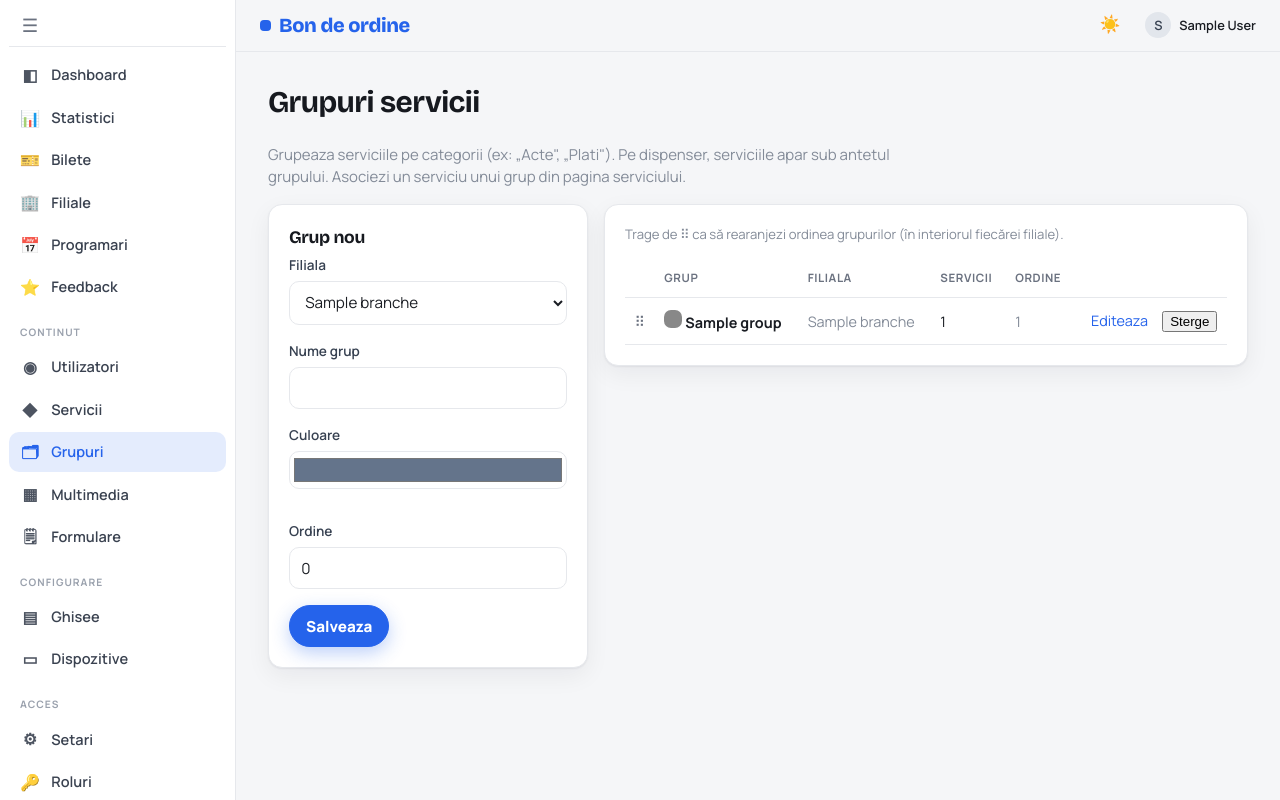
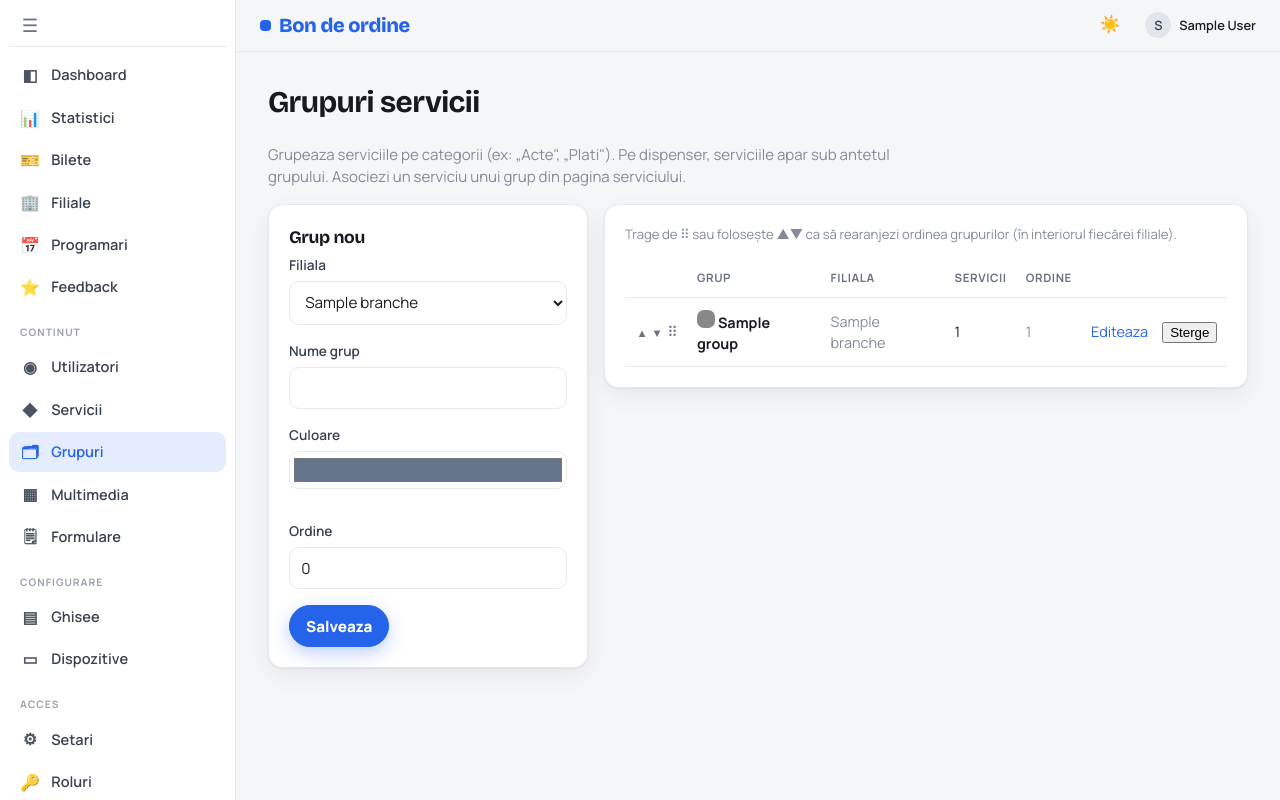
Before and after one commit to buzoianufamily/bon-de-ordine, a PHP site: page /hook/admin/groups in a window 1280 px wide. Run offline with PHP 8.4, Linux system fonts and the light colour scheme; the visitor is signed in with stand-in values (Sample User, id 1); tables that the repository leaves empty hold one stand-in row (values such as "Sample post"); some libraries are stand-ins or nearby versions.

Commit message:
Accesibilitate: reordonare grupuri cu butoane ▲▼ (fallback la drag)
Aplică același pattern ca la servicii: fiecare rând de grup are butoane ▲▼
focalizabile (cu aria-label) care mută rândul și salvează prin endpoint-ul de
reorder; salvarea a fost extrasă într-o funcție comună cu drag-ul.
- 1 verificare HTTP: creează un grup și confirmă prezența butoanelor

```diff
--- a/app/views/admin/groups.php
+++ b/app/views/admin/groups.php
@@ -19,11 +19,11 @@
   </form>
 
   <div class="card pad" style="flex:1">
-    <p class="muted" style="margin-top:0;font-size:.82rem">Trage de ⠿ ca să rearanjezi ordinea grupurilor (în interiorul fiecărei filiale).</p>
+    <p class="muted" style="margin-top:0;font-size:.82rem">Trage de ⠿ sau folosește ▲▼ ca să rearanjezi ordinea grupurilor (în interiorul fiecărei filiale).</p>
     <table><thead><tr><th></th><th>Grup</th><th>Filiala</th><th>Servicii</th><th>Ordine</th><th></th></tr></thead><tbody id="grpRows">
     <?php foreach($rows as $g): ?>
       <tr data-id="<?= (int)$g['id'] ?>">
-        <td style="width:1%;cursor:grab;color:var(--muted)" class="grip" title="Trage pentru a rearanja">⠿</td>
+        <td style="width:1%;white-space:nowrap;color:var(--muted)"><button type="button" class="mvbtn" data-mv="up" title="Mută mai sus" aria-label="Mută grupul mai sus" style="background:none;border:none;cursor:pointer;color:var(--muted);font-size:.7rem;padding:0 .12rem">▲</button><button type="button" class="mvbtn" data-mv="down" title="Mută mai jos" aria-label="Mută grupul mai jos" style="background:none;border:none;cursor:pointer;color:var(--muted);font-size:.7rem;padding:0 .12rem">▼</button> <span class="grip" title="Trage pentru a rearanja" style="cursor:grab">⠿</span></td>
         <td><span class="tag" style="background:<?= e($g['color']) ?>;width:18px;height:18px"></span> <strong><?= e($g['name']) ?></strong></td>
         <td class="muted"><?= e($g['branch_name']) ?></td>
         <td><?= (int)$g['svc'] ?></td>
@@ -49,6 +49,21 @@ function gEdit(g){
 window.addEventListener('load', function(){
   var tb = document.getElementById('grpRows'); if(!tb) return;
   var dragEl = null;
+  function saveOrder(){
+    var ids = Array.prototype.map.call(tb.querySelectorAll('tr[data-id]'), function(r){ return +r.dataset.id; });
+    QMS.api('admin/groups/reorder', {ids: ids}).then(function(r){
+      QMS.toast(r && r.ok ? 'Ordine salvata' : 'Eroare la salvare', r && r.ok ? 'ok' : 'error');
+    }).catch(function(){ QMS.toast('Eroare la salvare','error'); });
+  }
+  /* fallback la tastatura / atingere: butoanele ▲▼ */
+  tb.querySelectorAll('.mvbtn').forEach(function(b){
+    b.addEventListener('click', function(){
+      var row = b.closest('tr[data-id]'); if(!row) return;
+      if(b.dataset.mv === 'up'){ var p = row.previousElementSibling; if(!(p && p.hasAttribute('data-id'))) return; p.before(row); }
+      else { var n = row.nextElementSibling; if(!(n && n.hasAttribute('data-id'))) return; n.after(row); }
+      saveOrder(); b.focus();
+    });
+  });
   tb.querySelectorAll('tr[data-id]').forEach(function(row){
     var grip = row.querySelector('.grip'); if(!grip) return;
     grip.addEventListener('mousedown', function(){ row.draggable = true; });
@@ -58,10 +73,7 @@ window.addEventListener('load', function(){
     row.addEventListener('dragend', function(){
       row.classList.remove('dragging'); row.draggable = false;
       if(!dragEl) return; dragEl = null;
-      var ids = Array.prototype.map.call(tb.querySelectorAll('tr[data-id]'), function(r){ return +r.dataset.id; });
-      QMS.api('admin/groups/reorder', {ids: ids}).then(function(r){
-        QMS.toast(r && r.ok ? 'Ordine salvata' : 'Eroare la salvare', r && r.ok ? 'ok' : 'error');
-      }).catch(function(){ QMS.toast('Eroare la salvare','error'); });
+      saveOrder();
     });
   });
   tb.addEventListener('dragover', function(e){
```
Also changed, not shown: 1 other file.
